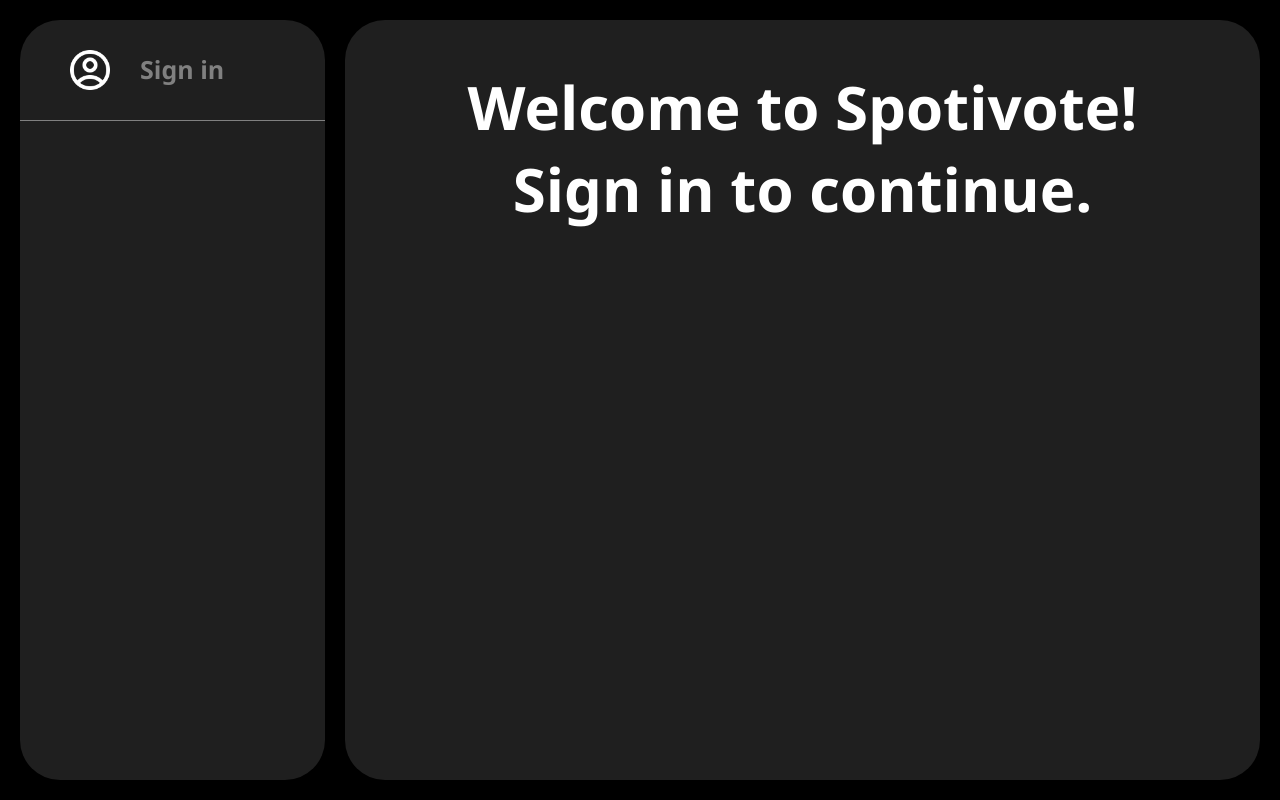
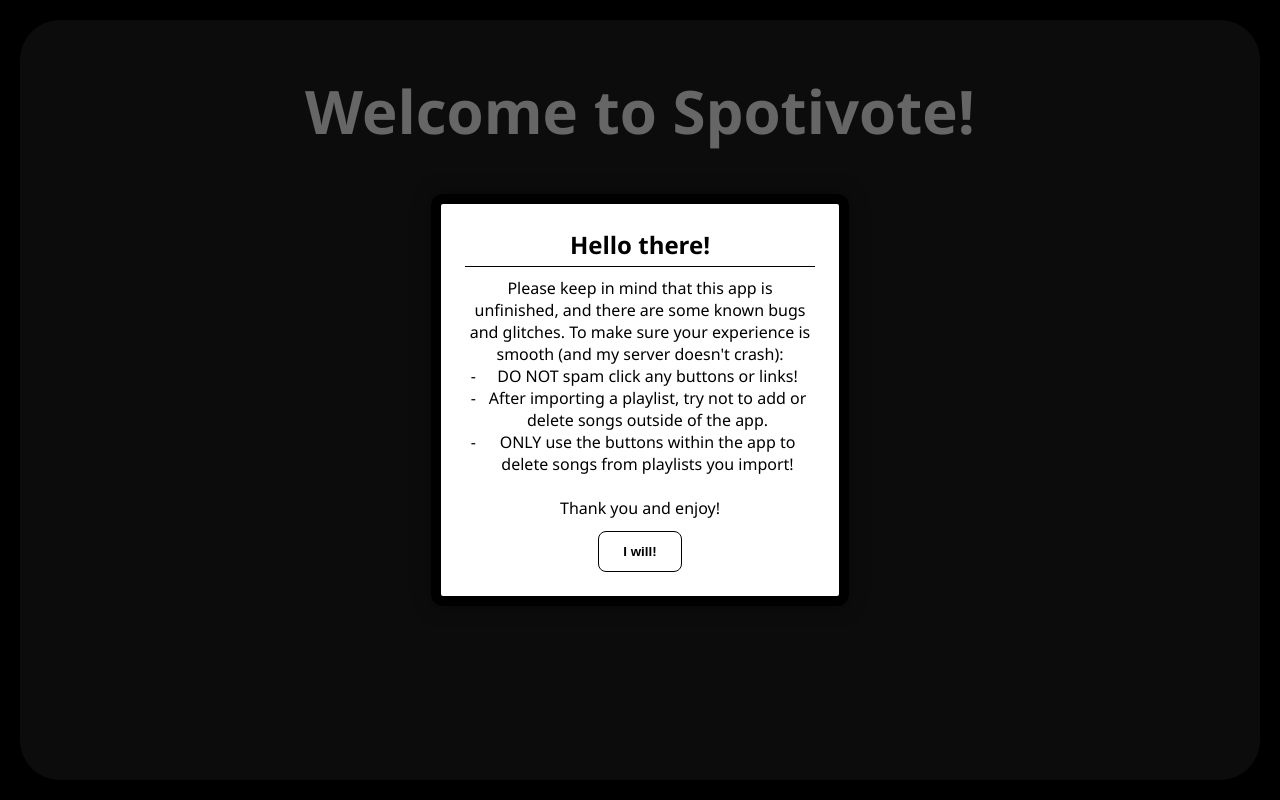
Before and after one commit to paperbottle11/spotivote, a Flask app: template templates/index.html in a window 1280 px wide. Run offline with Flask 3, Linux system fonts and the light colour scheme; the template is opened without the code that fills it, so the values that code supplies are empty.

Commit message:
Created login page, added song playing and vote-based shuffling

```diff
--- a/app.py
+++ b/app.py
@@ -3,7 +3,8 @@ from dotenv import load_dotenv
 import json
 from functools import wraps
 from datetime import datetime
-from time import time
+import random
+import math
 
 from flask import *
 
@@ -75,6 +76,23 @@ def get_playlist(playlists, playlist_id):
             return playlist
     return None
 
+def hybrid_shuffle_softplus(songs, scale=1):
+    for i in range(len(songs)):
+        songs[i] = songs[i].to_dict()
+        songs[i]["net"] = songs[i]["upvotes"] - songs[i]["downvotes"]
+
+    # random.seed(random.random())
+    def weighted_key(song):
+        scaled_net = song["net"] / scale
+        x = math.log1p(math.exp(scaled_net))  # log(1 + e^scaled_net) = Softplus
+        weight = max(x, 1e-6)
+        return math.log(random.random()) / weight  # Randomize weights
+
+    shuffled = sorted(songs, key=weighted_key, reverse=True)
+    # for song in shuffled:
+    #     print(song["net"], weighted_key(song))
+    return shuffled
+
 load_dotenv()
 
 # Flask app setup
@@ -105,11 +123,23 @@ sp_oauth = SpotifyOAuth(client_id=os.getenv("SPOTIPY_CLIENT_ID"),
                         cache_handler=sp_cache_handler,
                         show_dialog=True)
 
-@app.route("/", methods=["GET"]) # Main app page
+@app.route("/", methods=["GET"]) # Login Page
 def root():
+    if "sub" in session.get("google_id", {}): # Redirect to app if logged in
+        return redirect("/app")
+
+    response = make_response(render_template("index.html"))
+    response.set_cookie("visited_today", "true", max_age=60*60*12) # show popup once per 12 hours
+    return response
+
+
+@app.route("/app", methods=["GET"]) # Main app page
+@login_required
+def main_app():
     user_playlists = {}
     current_playlist = {}
     current_playlist_exists = None
+    devices = None
 
     if "sub" in session.get("google_id", {}): # If user logged in
         token_info = sp_oauth.validate_token(sp_cache_handler.get_cached_token())
@@ -122,11 +152,12 @@ def root():
                 playlist_ref = db.collection('playlists').document(playlist_id)
                 current_playlist_exists = playlist_ref.get().exists
                 current_playlist = get_playlist(user_playlists, playlist_id)
+                devices = sp.devices()["devices"]
 
     visited = request.cookies.get("visited_today")
-    response = make_response(render_template("index.html", session=session, user_playlists=user_playlists, current_playlist=current_playlist, current_playlist_exists=current_playlist_exists, show_popup=(visited == None)))
+    response = make_response(render_template("app.html", session=session, user_playlists=user_playlists, current_playlist=current_playlist, current_playlist_exists=current_playlist_exists, devices=devices, show_popup=(visited == None)))
     if visited is None:
-        response.set_cookie("visited_today", "true", max_age=60*60*24) # show popup once per 24 hours
+        response.set_cookie("visited_today", "true", max_age=60*60*12) # show popup once per 12 hours
     return response
 
 @app.route("/songs", methods=["GET"]) # Get playlist songs and the user's votes
@@ -148,7 +179,8 @@ def songs():
                 track_album = track["item"]["album"]["name"]
                 cover_url = track["item"]["album"]["images"][0]["url"]
                 explicit = track["item"]["explicit"]
-                songs_list.append({"id": id, "name": track_name, "artist": track_artist, "album": track_album, "cover_url": cover_url, "added_at": track["added_at"], "explicit": explicit})
+                uri = track["item"]["uri"]
+                songs_list.append({"uri": uri, "id": id, "name": track_name, "artist": track_artist, "album": track_album, "cover_url": cover_url, "added_at": track["added_at"], "explicit": explicit})
 
             songs_ref = playlist_ref.collection('songs')
             for song in songs_list:
@@ -169,7 +201,7 @@ def songs():
                 else:
                     playlist_ref.update({"length": firestore.Increment(1)})
                     added_date = datetime.fromisoformat(song["added_at"].replace("Z", "+00:00"))
-                    songs_ref.document(song["id"]).set({"song_name": song["name"], "song_artist": song["artist"], "upvotes": 0, "upvote_subs": [], "downvotes": 0, "downvote_subs": [], "added_at": added_date, "add_sub": "", "add_user_name": "", "add_profile_picture": ""})
+                    songs_ref.document(song["id"]).set({"song_uri": song["uri"], "song_name": song["name"], "song_artist": song["artist"], "upvotes": 0, "upvote_subs": [], "downvotes": 0, "downvote_subs": [], "added_at": added_date, "add_sub": "", "add_user_name": "", "add_profile_picture": ""})
                     song["added_at"] = added_date.timestamp()
                     song["vote"] = 0
 
@@ -189,7 +221,7 @@ def create_playlist():
             if not playlist_ref.get().exists:
                 playlist_ref.set({"playlist_name": playlist_name, "date_created": firestore.SERVER_TIMESTAMP, "length": 0})
 
-    return redirect("/?playlist-id=" + playlist_id)
+    return redirect("/app?playlist-id=" + playlist_id)
 
 @app.route('/search', methods=["GET"]) # Song search
 def search():
@@ -230,11 +262,13 @@ def add():
                 song_album = track_info['album']['name']
                 cover_url = track_info['album']['images'][0]['url']
                 explicit = track_info['explicit']
+                song_uri = track_info['uri']
 
                 playlist_ref = db.collection('playlists').document(playlist_id)
                 song_ref = playlist_ref.collection('songs').document(track_id)
                 if not song_ref.get().exists: # Add song if not already in database
                     song_ref.set({
+                        "song_uri": song_uri,
                         "song_name": song_name,
                         "song_artist": song_artist,
                         "upvotes": 0, "upvote_subs": [],
@@ -293,7 +327,7 @@ def upvote():
                     songs_ref.document(track_id).update({"upvotes": firestore.Increment(-1), "upvote_subs": firestore.ArrayRemove([session["google_id"]["sub"]])})
                     return jsonify({"message": "upvote removed"}), 200
 
-            return jsonify({"message": "Song not found"}), 400
+            return jsonify({"message": "Song not found"}), 404
         return jsonify({"message": "Missing track-id"}), 400
     return jsonify({"message": "Missing playlist-id"}), 400
 
@@ -320,7 +354,7 @@ def downvote():
                     songs_ref.document(track_id).update({"downvotes": firestore.Increment(-1), "downvote_subs": firestore.ArrayRemove([session["google_id"]["sub"]])})
                     return jsonify({"message": "downvote removed"}), 200
 
-            return jsonify({"message": "Song not found"}), 400
+            return jsonify({"message": "Song not found"}), 404
         return jsonify({"message": "Missing track-id"}), 400
     return jsonify({"message": "Missing playlist-id"}), 400
 
@@ -350,6 +384,47 @@ def delete():
             return jsonify({"message": "Could not find song in database"}), 500
         return jsonify({"message": "Missing track-id field"}), 400
     return jsonify({"message": "Missing playlist-id field"}), 400
+
+@app.route("/get-devices", methods=["GET"])
+def get_devices():
+    token_info = sp_oauth.validate_token(sp_cache_handler.get_cached_token())
+    if token_info:
+        sp = spotipy.Spotify(auth=token_info['access_token'])
+        return jsonify({"devices": sp.devices()["devices"]}), 200
+    return jsonify({"message": "Unable to update Spotify token"}), 401
+
+@app.route("/play", methods=["POST"])
+def play():
+    data = request.get_json()
+    if "playlist_id" in data:
+        playlist_id = data.get("playlist_id")
+        device_id = data.get("device_id")
+        token_info = sp_oauth.validate_token(sp_cache_handler.get_cached_token())
+        if token_info:
+            sp = spotipy.Spotify(auth=token_info['access_token'])
+            playlist_ref = db.collection("playlists").document(playlist_id)
+            if playlist_ref.get().exists:
+                name = playlist_ref.get().to_dict()["playlist_name"]
+                songs_collection = list(playlist_ref.collection("songs").stream())
+                shuffled_songs = hybrid_shuffle_softplus(songs_collection)
+                devices = sp.devices()["devices"]
+                try:
+                    sp.start_playback(uris=[song["song_uri"] for song in shuffled_songs], device_id=device_id)
+                except SpotifyException as e:
+                    if e.reason == "NO_ACTIVE_DEVICE":
+                        if len(devices) != 0:  # If there are any devices at all, use the first one
+                            sp.start_playback(uris=[song["song_uri"] for song in shuffled_songs], device_id=devices[0]["id"])
+                            return jsonify({"message": "No active device found, using first one"}), 200
+                        return jsonify({"message": "No active device found"}), 404
+                    elif "Device not found" in e.msg:
+                        return jsonify({"message": "Device not found"}), 404
+                    else:
+                        return jsonify({"message": "Error occured: " + str(e)}), 500
+                return jsonify({"message": "Playing from " + name}), 200
+            return jsonify({"message": "Playlist doesn't exist"}), 404
+        return jsonify({"message": "Unable to update Spotify token"}), 401
+    return jsonify({"message": "Missing playlist-id field"}), 400
+
 
 @app.route("/login")  # Login with Google
 def login():
@@ -394,16 +469,16 @@ def callback():
 def spotify_login():
     token_info = sp_cache_handler.get_cached_token()
     if token_info:
-        print("Spotify token for", session["google_id"]["name"], "(" + session["google_id"]["sub"] + ")", "retreived from database")
-        return redirect("/")
+        print("Spotify token retreived from database for", session["google_id"]["name"], "(" + session["google_id"]["sub"] + ")")
+        return redirect("/app")
     return redirect(sp_oauth.get_authorize_url())
 
 @app.route("/spotify-callback")  # Spotify OAuth callback
 @login_required
 def spotify_callback():
     sp_oauth.get_access_token(request.args.get('code'))
-    print("Spotify token for", session["google_id"]["name"], "(" + session["google_id"]["sub"] + ")", "created")
-    return redirect("/")
+    print("Spotify token created for", session["google_id"]["name"], "(" + session["google_id"]["sub"] + ")")
+    return redirect("/app")
 
 @app.route("/logout")  # Logout and clear session
 def logout():
--- a/static/populate.js
+++ b/static/populate.js
@@ -18,16 +18,18 @@ function createSongDiv(song_data) {
     song_div.appendChild(vote_container);
 
     // Upvote Button
-    let up_button = document.createElement('div');
+    let up_button = document.createElement('span');
     up_button.id = "upvote";
     up_button.className = "novote";
+    up_button.title = "Upvote song";
     up_button.addEventListener('click', () => upvote(playlist_id, song_id));
     vote_container.appendChild(up_button);
 
     // Downvote Button
-    let down_button = document.createElement('div');
+    let down_button = document.createElement('span');
     down_button.id = "downvote";
     down_button.className = "novote";
+    down_button.title = "Downvote song"
     down_button.addEventListener('click', () => downvote(playlist_id, song_id));
     vote_container.appendChild(down_button);
 
@@ -53,6 +55,7 @@ function createSongDiv(song_data) {
         explicit_icon.className = 'explicit-icon';
         explicit_icon.src = "static/explicit.png";
         explicit_icon.alt = "(explicit)";
+        explicit_icon.title = "Explicit";
         song_name_div.appendChild(explicit_icon);
     }
     song_info_div.appendChild(song_name_div);
@@ -106,6 +109,7 @@ function createSongDiv(song_data) {
         trash_can_icon.className = "delete-button";
         trash_can_icon.src = "static/trash.png";
         trash_can_icon.alt = "(delete)";
+        trash_can_icon.title = "Delete song";
         trash_can_icon.addEventListener('click', () => delete_song(playlist_id, song_id));
         song_div.appendChild(trash_can_icon);
     }
@@ -127,7 +131,7 @@ async function update(playlist_id) {
         }
 
         // Show loader while fetching songs
-        document.getElementById("loader").style.display = "block";
+        document.getElementById("songs-loader").style.display = "block";
         let song_list = document.getElementById('songs-container');
         song_list.style.display = "none";
 
@@ -162,7 +166,7 @@ async function update(playlist_id) {
     }
 
     // Show songs
-    document.getElementById("loader").style.display = "none";
+    document.getElementById("songs-loader").style.display = "none";
     document.getElementById("songs-container").style.display = "flex";
 }
 
@@ -245,3 +249,28 @@ async function delete_song(playlist_id, song_id) {
         console.error('An error occurred:', error);
     }
 }
+
+async function play(playlist_id, device_id) {
+    try {
+        document.getElementById("play-loader").style.display = "block";
+        const response = await fetch("/play", {
+            method: "POST",
+            headers: { "Content-Type": "application/json" },
+            body: JSON.stringify({
+                playlist_id: playlist_id,
+                device_id
+            })
+        });
+
+        const data = await response.json();
+        console.log(data.message);
+        if (response.status == 404 && data.message.toLowerCase().includes("device")) {
+            alert("The selected device was not found or there are no active devices. Open Spotify on a device (if you haven't already) and refresh the page.")
+        }
+
+    } catch (error) {
+        console.error('An error occurred:', error);
+    } finally {
+        document.getElementById("play-loader").style.display = "none";
+    }
+}
--- a/static/styles.css
+++ b/static/styles.css
@@ -84,7 +84,7 @@ body {
     flex-direction: column;
 }
 #main {
-    flex: 3;
+    flex: 4;
     display: flex;
     flex-direction: column;
     overflow-y: auto;
@@ -96,6 +96,13 @@ body {
     height: 60px;
     margin: 20px;
     margin-left: 40px;
+}
+#login-title {
+    color: white;
+    font-size: 60px;
+    font-weight: 650;
+    margin: 50px;
+    text-align: center;
 }
 .login {
     display: flex;
@@ -124,7 +131,6 @@ body {
 .login-text {
     font-size: 25px;
     font-weight: 650;
-    margin-top: 32px;
 }
 .playlist-list {
     display: flex;
@@ -172,7 +178,7 @@ body {
 }
 #current-playlist {
     display: flex;
-    align-items: center;
+    align-items: end;
     justify-content: left;
 }
 #current-playlist a {
@@ -181,20 +187,29 @@ body {
     text-decoration: none;
 }
 #current-playlist-image {
+    margin: 70px;
+    margin-right: 50px;
+    margin-bottom: 40px;
+}
+#current-playlist-image img {
     height: 200px;
     width: 200px;
     object-fit: cover;
     object-position: center;
     border-radius: 15px;
-    margin: 70px;
-    margin-right: 50px;
-    margin-bottom: 40px;
 }
 #current-playlist-name {
+    display: flex;
+    flex-direction: column;
     color: white;
     font-size: 60px;
     font-weight: 650;
-    vertical-align: middle;
+    gap: 20px;
+    margin-bottom: 55px;
+}
+#current-playlist-name a {
+    text-decoration: none;
+    color: white;
 }
 .current-playlist-message {
     padding: 5%;
--- a/templates/index.html
+++ b/templates/index.html
@@ -3,15 +3,10 @@
 
 <head>
     <title>Spotivote</title>
-	<link rel="stylesheet" type="text/css" href="../static/styles.css">
-	<link href="https://fonts.googleapis.com/css2?family=Lato:wght@300;400&family=Ubuntu:wght@700&display=swap" rel="stylesheet">
-	<script src="https://ajax.googleapis.com/ajax/libs/jquery/3.5.1/jquery.min.js"></script>
 	<link rel="stylesheet" type="text/css" href="static/styles.css">
 </head>
 
 <body>
-
-	{% if show_popup %}
     <div id="popupOverlay" class="overlay-container show">
         <div class="popup-box">
             <h2 style="margin-bottom: 5px;">Hello there!</h2>
@@ -20,7 +15,7 @@
                 Please keep in mind that this app is unfinished, and there are some known bugs and glitches.
                 To make sure your experience is smooth (and my server doesn't crash):
                 <ul style="list-style-type: '- '; padding-left: 15px;">
-						<li>DO NOT spam click buttons or links!</li>
+                    <li>DO NOT spam click any buttons or links!</li>
                     <li>After importing a playlist, try not to add or delete songs outside of the app.</li>
                     <li>ONLY use the buttons within the app to delete songs from playlists you import!</li>
                 </ul><br>
@@ -29,105 +24,19 @@
             <button class="btn-close-popup" onclick="togglePopup()"><h4>I will!</h4></button>
         </div>
     </div>
-	{% endif %}
 
-    <div class="section" id="left-bar">
-		<div class="login">
-			{% if "sub" in session['google_id'] %}
-				<img id="pfp" src="{{ session['google_id']['picture'] }}" alt="{{ session['google_id']['name'] }}" />
-				<div class="profile">
-					<span id="name">{{ session['google_id']['name'] }}</span><br>
-					<a id="loginout" href="/logout">Logout</a>
-				</div>
-			{% else %}
-				<img id="pfp" src="static/user-circle.png" alt="user cirlce">
-				<a id="loginout" class="login-text" href="/login">Sign in</a>
-			{% endif %}
-		</div>
-		<hr>
-        <div class="playlist-list">
-			{% if "sub" in session['google_id'] and 'items' in user_playlists %}
-				{% for playlist in user_playlists['items'] %}
-                    <div class="playlist-item">
-						<a
-							{% if current_playlist.get('id') != playlist['id'] %}
-								href="/?playlist-id={{ playlist['id'] }}"
-							{% endif %}
-							class="playlist-item-link {{ 'playlist-item-selected' if current_playlist.get('id') == playlist['id'] else '' }}"
-						>
-							<img class="playlist-image" src="{{ playlist['images'][0]['url'] }}" alt="Playlist Image">
-							<p>{{ playlist['name'] }}</p>
+    <div class="section" id="main" style="text-align: center;">
+        <p id="login-title">Welcome to Spotivote!</p>
+        <a href="/login">
+            <img src="static/google_sign_in.png">
         </a>
     </div>
-				{% endfor %}
-			{% endif %}
-		</div>
-	</div>
-    <div class="section" id="main">
-        <div id="current-playlist">
-			{% if "sub" in session['google_id'] %}
-				{% if current_playlist_exists %}
-					<a href="{{ current_playlist['external_urls']['spotify'] }}" target="_blank">
-						<img id="current-playlist-image" src="{{ current_playlist['images'][0]['url'] }}" alt="Playlist Image">
-						<p id="current-playlist-name">{{ current_playlist['name'] }}</p>
-					</a>
-				{% elif current_playlist_exists == None %}
-					<p class="current-playlist-message" id="current-playlist-name">Select a playlist</p>
-				{% else %}
-					<a class="current-playlist-message" id="create-playlist-link" href="/create-playlist?playlist-id={{ current_playlist['id'] }}&playlist-name={{ current_playlist['name'] }}">Import Playlist</a>
-				{% endif %}
-			{% else %}
-					<p class="current-playlist-message" id="current-playlist-name">Welcome to Spotivote!<br>Sign in to continue.</p>
-			{% endif %}
-		</div>
-
-		{% if "sub" in session['google_id'] and current_playlist_exists %}
-			<hr>
-			<div class="search-outer">
-				<img class="search-icon" src="static/search.png" alt="search">
-				<input type="text" name="search" value="" placeholder="Add a song" id="search" autocomplete="off">
-				<div id="songList">
-				</div>
-			</div>
-		{% endif %}
-
-		<div id="loader"></div>
-		<div id="songs-container"></div>
-    </div>
-	<script type="text/javascript" src="static/populate.js"></script>
-	<script type="text/javascript" src="static/search.js"></script>
 	<script>
 		function togglePopup() {
 			const overlay = document.getElementById('popupOverlay');
 			overlay.classList.toggle('show');
 		}
 	</script>
-	{% if current_playlist_exists %}
-		<script>
-			$(document).on("click", ".track_item", function() {
-				const trackId = $(this).attr("data-track-id");
-				$.ajax({
-					url: "/add",
-					type: "POST",
-					contentType: "application/json",
-					data: JSON.stringify({
-						playlist_id: "{{ current_playlist['id'] }}",
-						track_id: trackId
-					})
-				})
-				.done(function(data) {
-					console.log(data.message);
-					if ("song_data" in data) {
-						document.getElementById('songs-container').appendChild(createSongDiv(data.song_data));
-					}
-				})
-				.fail(function(jqXHR, textStatus, errorThrown) {
-					console.error("Error:", errorThrown);
-				});
-			});
-			update("{{ current_playlist['id'] }}");
-		</script>
-	{% endif %}
 </body>
 
 </html>
```
Also changed, not shown: other parts of static/styles.css (+83 -1 lines), ExampleDevices.json (added, +24 -0 lines), templates/app.html (added, +138 -0 lines), static/google_sign_in.png (added), static/playlist.png (added), static/trash.png. Lines whose indentation alone changed are shown as unchanged.
